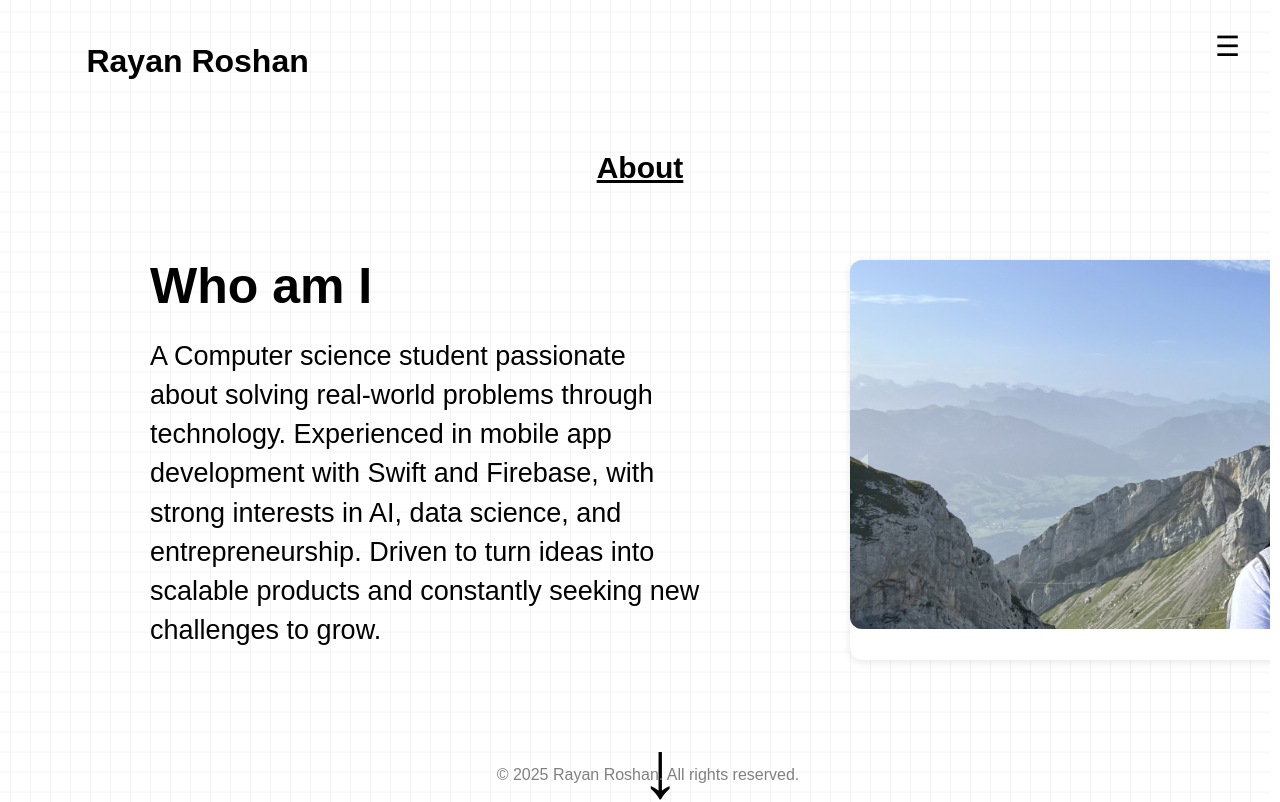
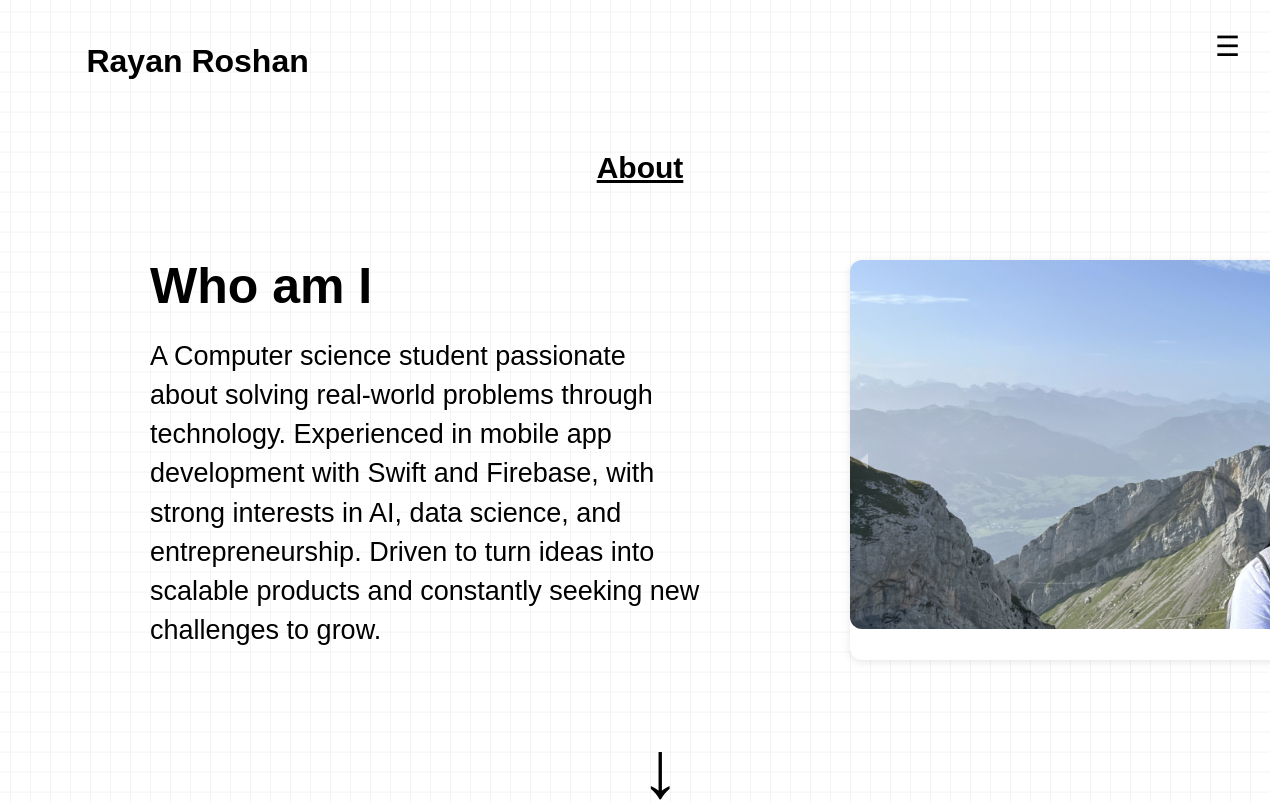
Before and after one commit to Rayan-Roshan21/Rayan_Roshan_website, a React (Vite) app in the folder Rayan_Roshan_Website/: page /about in a window 1280 px wide. Shown: the top 802 px of the page. Built offline with nearby package versions, Linux system fonts and the light colour scheme.

Commit message:
Started adding the transitions to the projects page.

```diff
--- a/Rayan_Roshan_Website/src/Components/Copyright_title/Copyright_title.css
+++ b/Rayan_Roshan_Website/src/Components/Copyright_title/Copyright_title.css
@@ -1,11 +1,11 @@
 .Copyright-title {
-    position: absolute;
-    bottom: 0px;
+    display: flex;
+    width: 100%;
     font-size: medium;
     color: gray;
     font-family: Arial, Helvetica, sans-serif;
-    font-style: normal;
     text-align: center;
-    width: 100%;
-    margin-top: auto;
+    background: white;
+    z-index: 1000;
+    /* Removed left, right, bottom, and position: static */
 }
--- a/Rayan_Roshan_Website/src/Pages/About.jsx
+++ b/Rayan_Roshan_Website/src/Pages/About.jsx
@@ -26,11 +26,10 @@
       <div>
         <Image_slideshow />
       </div>
+      <Down_arrow />
       <div>
         <GridFour />
       </div>
-      <Down_arrow />
-      <Copyright />
     </motion.div>
   );
 }
--- a/Rayan_Roshan_Website/src/Pages/Home.jsx
+++ b/Rayan_Roshan_Website/src/Pages/Home.jsx
@@ -73,9 +73,6 @@
         <img className="profile-image" src={profileImage} alt="profile-image" />
         <Tooltip />
       </div>
-      <div>
-        <Copyright />
-      </div>
       </div>
     </motion.div>
 );
--- a/Rayan_Roshan_Website/src/Pages/Projects.jsx
+++ b/Rayan_Roshan_Website/src/Pages/Projects.jsx
@@ -1,17 +1,23 @@
 import React from 'react';
+import { motion } from 'framer-motion';
 import Name_title from '../Components/Name_title/Name_title';
 import Sidebar from '../Components/Sidebar/Sidebar.jsx';
 import Copyright_title from '../Components/Copyright_title/Copyright_title.jsx';
 import '../Pages_CSS/Projects.css';
 function Projects() {
   return (
-    <>
+    <motion.div
+        initial={{ opacity: 0, y: 30 }}
+        animate={{ opacity: 1, y: 0 }}
+        exit={{ opacity: 0, y: -30 }}
+        transition={{ duration: 0.5 }}
+    >
     <div>
       <Sidebar />
       <Name_title />
     </div>
     <h2 className='Projects-title'>Projects</h2>
-    </>
+    </motion.div>
   );
 }
 export default Projects;
```
